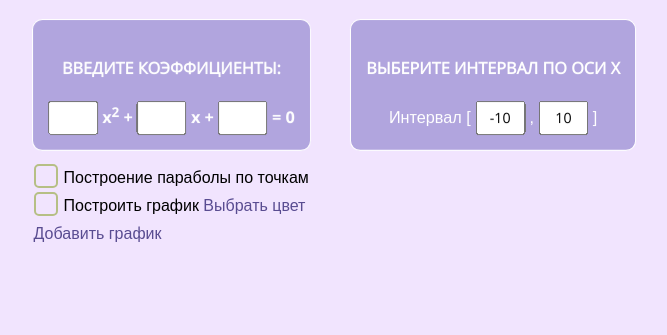
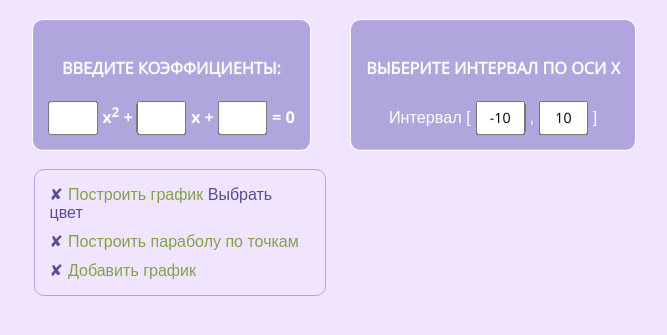
Before and after one commit to rodinka7/calcMe, a PHP site: page / in a window 1280 px wide. Shown: the part 52-387 px from the top of the page, without its empty margins (6-673 px from the left). Run offline with PHP 8.4, Linux system fonts and the light colour scheme; some libraries are stand-ins or nearby versions.

Commit message:
Developping

```diff
--- a/assets/css/style.css
+++ b/assets/css/style.css
@@ -80,6 +80,20 @@ input {
 
 	margin: 10px auto 20px;
 }
+.href-points,
+.add-graph {
+	display: block;
+
+	text-decoration: none;
+	color: #81A34A;
+	padding: 5px;
+}
+.href-points:before,
+.add-graph:before {
+	content: '\2718';
+	color: #594C91;
+	margin-right: 5px;
+}
 .input-checkbox {
 	display: none;
 }
@@ -118,13 +132,15 @@ input {
 	padding-top: 20px;
 }
 .show-points {
-	width: 55%;
+	width: 45%;
 	float: left;
+
+	border: 1px solid #B1A5DE;
+	border-radius: 10px;
+	padding: 10px;
 }
-.change-color,
-.add-graph {
+.change-color {
 	color: #594C91;
-	text-decoration: none;
 }
 .choose-color {
 	width: 40%;
--- a/assets/js/angularApp.js
+++ b/assets/js/angularApp.js
@@ -2,14 +2,14 @@
 	var app = angular.module('calc', []);
 
 	app.controller('quadrController', function($scope){
-
 		$scope.pos_begin = -10;
 		$scope.pos_end = 10;
 
 		$scope.colors = ['#1A3DC1', '#BF6DE8', '#434348', '#008800', '#BB0000', '#DC5656', '#FF7711', '#FCD202'];
-		$scope.color = 'red';
+		$scope.color = [];
 
 		$scope.reCalc = function(){
+			if (isValidNumber()) {
 				var a = $scope.a || 1,
 					b = $scope.b || 1,
 					c = $scope.c || 0,
@@ -43,13 +43,14 @@
 
 					return true;
 				}
+			} else {
+				return false;
+			}
 		};
 
 		$scope.graph = function(){
 			google.charts.load('current', {'packages':['corechart']});
 		    google.charts.setOnLoadCallback(drawChart);
-
-		    countPoints();
 
 		    function drawChart() {
 	    		var data = google.visualization.arrayToDataTable($scope.arr);
@@ -58,17 +59,14 @@
 		          title: 'График параболы',
 		          curveType: 'function',
 		          legend: { position: 'bottom' },
-		          colors: [$scope.color]
+		          colors: $scope.color
 		        };
 
 		        var chart = new google.visualization.LineChart(document.getElementById('curve_chart'));
 
 		        chart.draw(data, options);
+		        $scope.showGraph = true;
 		    }
-		}
-
-		$scope.showPoints = function(){
-			countPoints();
 		}
 
 		function countPoints(){
@@ -80,6 +78,7 @@
 					arr = [],
 					y = 0;
 
+				if (!$scope.arr) {
 					arr.push(['X', $scope.a + 'x^2 + ' + $scope.b +'x + ' + $scope.c]);
 
 					for (var x = pos_begin; x <= pos_end; x++ ){
@@ -89,6 +88,15 @@
 					}
 
 					$scope.arr = arr;
+				} else {
+					$scope.arr[0].push($scope.a + 'x^2 + ' + $scope.b +'x + ' + $scope.c);
+
+					for (let i = 1; i < $scope.arr.length; i++) {
+						var x = pos_begin;
+						$scope.arr[i].push($scope.a*x*x + $scope.b*x + Number($scope.c));
+						x++;
+					}
+				}
 			}
 
 		}
@@ -126,21 +134,59 @@
 
 					return false;
 				} else {
+					if ($scope.color == []) {
+						div.innerHTML = 'Пожалуйста, выберите цвет!';
+						container.insertBefore(div, contBefore);
+
+						setTimeout(function(){
+							div.remove();
+						}, 3000);
+
+						return false;
+					} else {
 						return true;
 					}
 				}
 			}
+		}
 
+		function isValidNumber() {
+			var reg = /[-]*\d+[.]*\d*/,
+				div = document.createElement('div'),
+				container = document.querySelector('.container-left'),
+				contBefore = document.querySelector('.result');
+
+			div.className = 'js-error';
+
+			if (!reg.test($scope.a) || !reg.test($scope.b)
+				|| !reg.test($scope.c) || !reg.test($scope.pos_begin)
+				|| !reg.test($scope.pos_end)){
+
+				div.innerHTML = 'Поля должны содержать только цифры, точку и знак "минус"!';
+				container.insertBefore(div, contBefore);
+
+				setTimeout(function(){
+					div.remove();
+				}, 3000);
+
+				return false;
+			} else {
+				return true;
+			}
+		}
 		$scope.chooseColor = function($event){
 			var target = $event.target,
 				color = target.dataset.color;
 
-			$scope.color = color;
+			$scope.color.push(color);
 			$scope.colorShow = false;
 		}
 
 		$scope.addGraph = function(){
-
+			document.querySelector('.form-quadr').reset();
+			$scope.a = '';
+			$scope.b = '';
+			$scope.c = '';
 		}
 	})
 })();
--- a/index.html
+++ b/index.html
@@ -22,13 +22,13 @@
 				        	<h4>Введите коэффициенты:</h4>
 				        </div>
 				        <form class="form-quadr">
-				        	<input type="text" ng-change="reCalc()" ng-model="a">
+				        	<input type="text" ng-keyup="reCalc()" ng-model="a">
 				        	<span>x<sup>2</sup></span>
 				        	+
-				        	<input type="text" ng-change="reCalc()" ng-model="b">
+				        	<input type="text" ng-keyup="reCalc()" ng-model="b">
 				        	<span>x</span>
 				        	+
-				        	<input type="text" ng-change="reCalc()" ng-model="c">
+				        	<input type="text" ng-keyup="reCalc()" ng-model="c">
 				        	= 0
 				        </form>
 					</div>
@@ -63,10 +63,12 @@
 		        </div>
 		        <div class="points-wrapper clearfix">
 			        <div class="show-points">
-			        	<input type="checkbox" class="input-checkbox" id="checkbox-1" ng-model="showTable" ng-click="showPoints()">
+			        	<a href="" class="href-points" ng-click="graph()">Построить график <span class="change-color" ng-click="colorShow=true">Выбрать цвет</span></a>
+			        	<a href="" class="href-points" ng-click="showTable=true">Построить параболу по точкам</a>
+			        	<!--<input type="checkbox" class="input-checkbox" id="checkbox-1" ng-model="showTable">
 			        	<label for="checkbox-1" class="input-label">Построение параболы по точкам</label>
 			        	<input type="checkbox" class="input-checkbox" id="checkbox-2" ng-model="showGraph" ng-click="graph()">
-			        	<label for="checkbox-2" class="input-label">Построить график <a href="#" class="change-color" ng-click="colorShow=true">Выбрать цвет</a></label>
+			        	<label for="checkbox-2" class="input-label">Построить график <a href="#" class="change-color" ng-click="colorShow=true">Выбрать цвет</a></label>-->
 			        	<a href="#" class="add-graph" ng-click="addGraph()">Добавить график</a>
 			        </div>
 			        <div class="choose-color" ng-show="colorShow">
```
Lines whose indentation alone changed are shown as unchanged.
